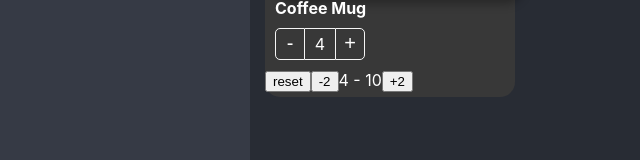
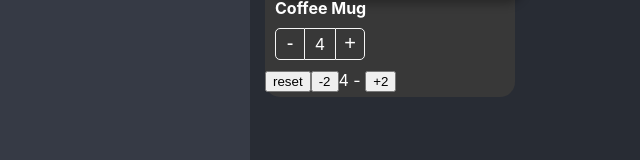
Before and after one commit to axvargas/react-pro-ts-project, a React (Create React App) app: page / in a window 1280 px wide. Shown: the part 353-513 px from the top of the page, without its empty margins (0-640 px from the left). Built offline with nearby package versions, Linux system fonts and the light colour scheme.

Commit message:
Commented the max count

```diff
--- a/src/02-component-patterns/pages/ShoppingPage.tsx
+++ b/src/02-component-patterns/pages/ShoppingPage.tsx
@@ -21,7 +21,7 @@ export const ShoppingPage = () => {
               product={product}
               initialValues={{
                 quantity: 4,
-                maxQuantity: 10
+                // maxQuantity: 10
               }}
             >
               {
```
